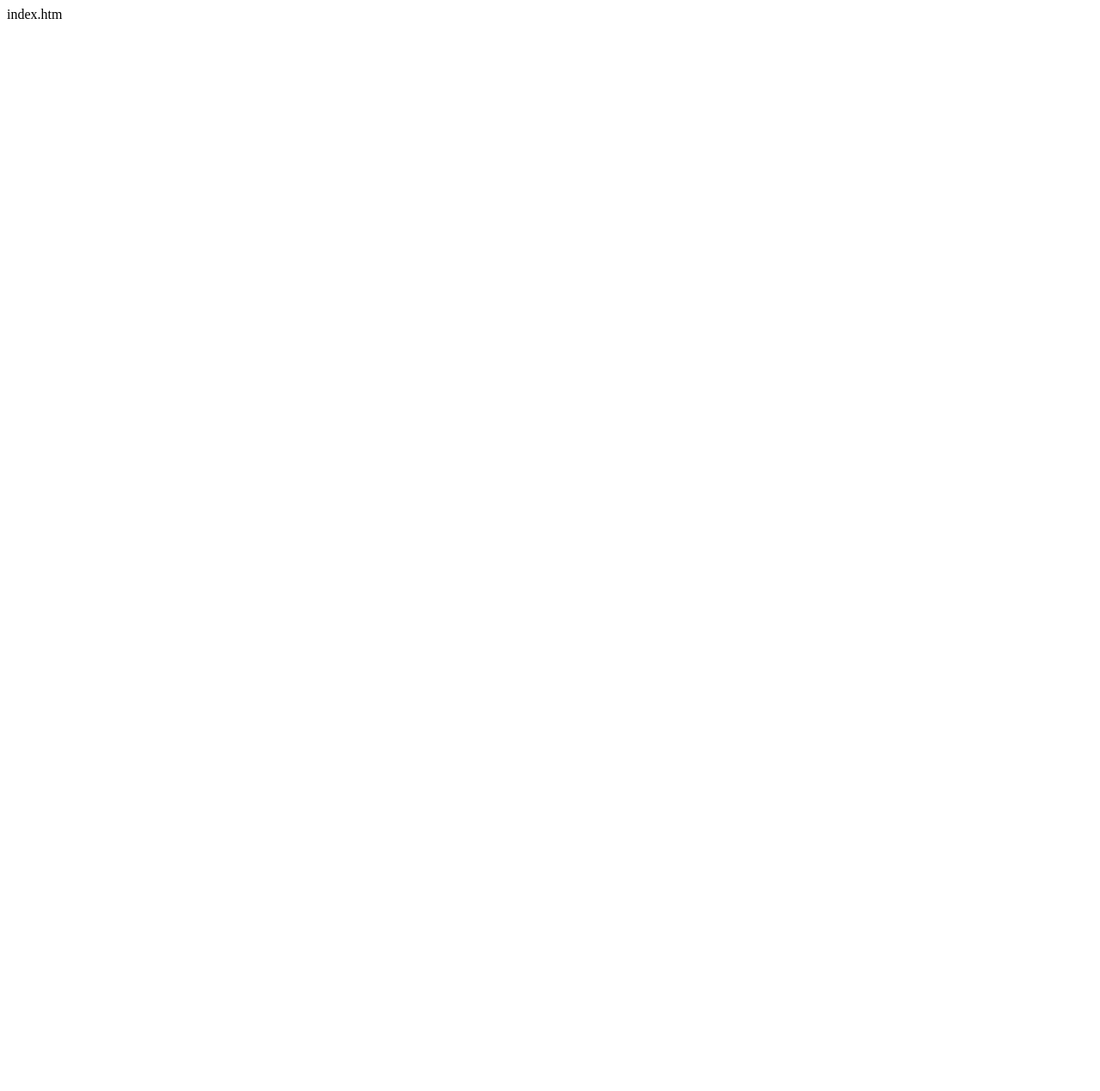
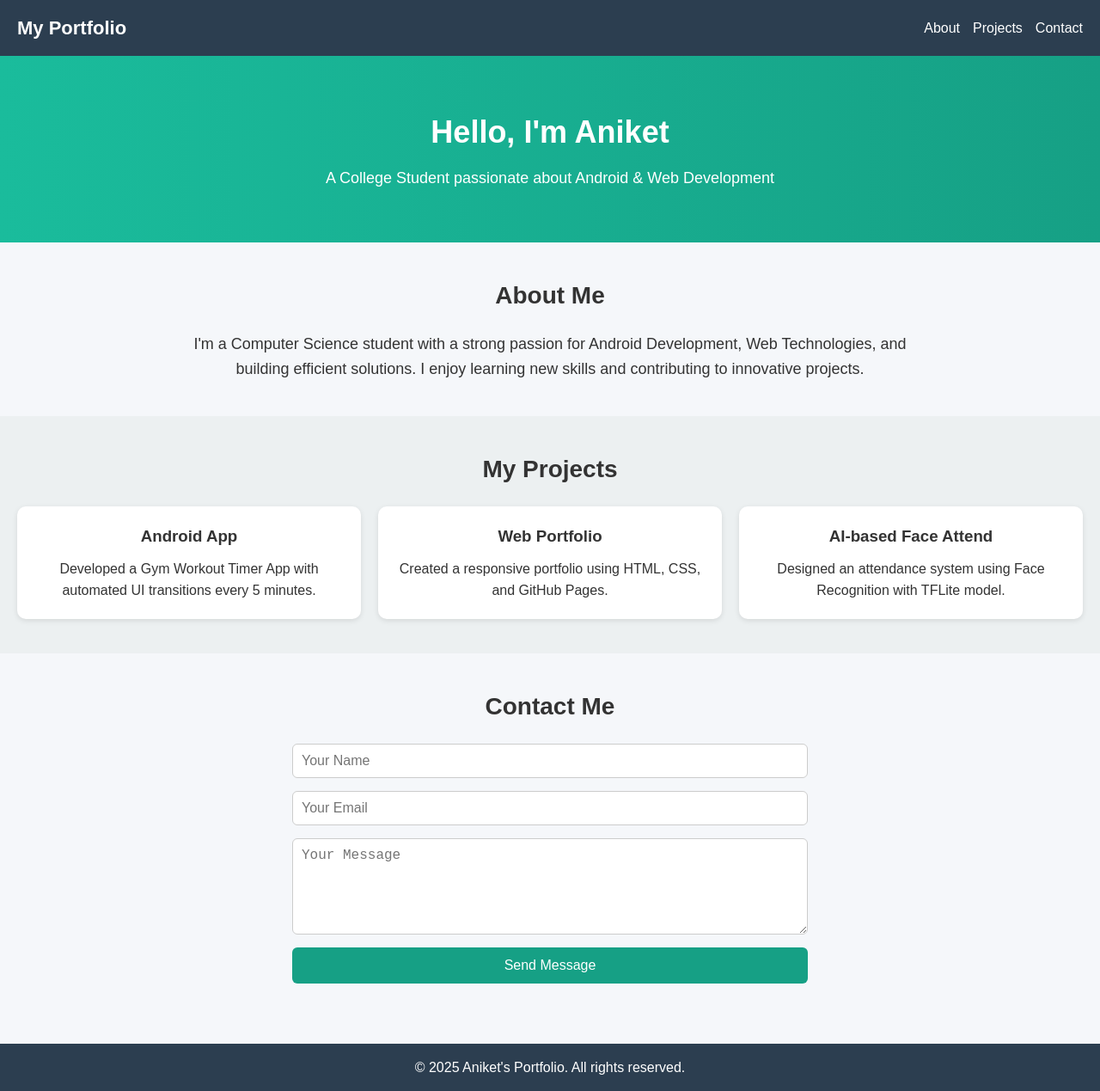
Before and after one commit to Diksha-Pathare/StudentManagement, a plain HTML site: page index.html in a window 1280 px wide. Shown: the whole page at 86% size. Before the commit the page ends 800 px from the top, so only its background shows below. Drawn offline with Linux system fonts and the light colour scheme.

Commit message:
Update code First Templete Created

```diff
--- a/index.html
+++ b/index.html
@@ -1 +1,250 @@
-index.htm
+<!DOCTYPE html>
+<html lang="en">
+<head>
+  <meta charset="UTF-8">
+  <meta name="viewport" content="width=device-width, initial-scale=1.0">
+  <title>College Student Portfolio</title>
+  <style>
+    /* Reset */
+    * {
+      margin: 0;
+      padding: 0;
+      box-sizing: border-box;
+    }
+
+    body {
+      font-family: Arial, sans-serif;
+      line-height: 1.6;
+      background: #f5f7fa;
+      color: #333;
+    }
+
+    /* Navbar */
+    header {
+      background: #2c3e50;
+      color: #fff;
+      padding: 15px 20px;
+      display: flex;
+      justify-content: space-between;
+      align-items: center;
+    }
+
+    header h1 {
+      font-size: 22px;
+    }
+
+    nav ul {
+      list-style: none;
+      display: flex;
+      gap: 15px;
+    }
+
+    nav ul li a {
+      color: #fff;
+      text-decoration: none;
+      font-size: 16px;
+      transition: 0.3s;
+    }
+
+    nav ul li a:hover {
+      color: #1abc9c;
+    }
+
+    /* Hero Section */
+    .hero {
+      text-align: center;
+      padding: 60px 20px;
+      background: linear-gradient(to right, #1abc9c, #16a085);
+      color: #fff;
+    }
+
+    .hero h2 {
+      font-size: 36px;
+      margin-bottom: 10px;
+    }
+
+    .hero p {
+      font-size: 18px;
+    }
+
+    /* About Section */
+    .about {
+      padding: 40px 20px;
+      max-width: 900px;
+      margin: auto;
+    }
+
+    .about h2 {
+      text-align: center;
+      margin-bottom: 20px;
+      font-size: 28px;
+    }
+
+    .about p {
+      text-align: center;
+      font-size: 18px;
+    }
+
+    /* Skills/Projects */
+    .projects {
+      padding: 40px 20px;
+      background: #ecf0f1;
+    }
+
+    .projects h2 {
+      text-align: center;
+      margin-bottom: 20px;
+      font-size: 28px;
+    }
+
+    .project-grid {
+      display: grid;
+      grid-template-columns: repeat(auto-fit, minmax(250px, 1fr));
+      gap: 20px;
+    }
+
+    .project {
+      background: #fff;
+      padding: 20px;
+      border-radius: 10px;
+      box-shadow: 0 2px 6px rgba(0,0,0,0.1);
+      text-align: center;
+    }
+
+    .project h3 {
+      margin-bottom: 10px;
+    }
+
+    /* Contact */
+    .contact {
+      padding: 40px 20px;
+    }
+
+    .contact h2 {
+      text-align: center;
+      margin-bottom: 20px;
+      font-size: 28px;
+    }
+
+    .contact form {
+      max-width: 600px;
+      margin: auto;
+      display: flex;
+      flex-direction: column;
+      gap: 15px;
+    }
+
+    .contact input,
+    .contact textarea {
+      padding: 10px;
+      border: 1px solid #ccc;
+      border-radius: 6px;
+      font-size: 16px;
+      width: 100%;
+    }
+
+    .contact button {
+      padding: 12px;
+      background: #16a085;
+      color: #fff;
+      border: none;
+      border-radius: 6px;
+      font-size: 16px;
+      cursor: pointer;
+      transition: 0.3s;
+    }
+
+    .contact button:hover {
+      background: #1abc9c;
+    }
+
+    /* Footer */
+    footer {
+      background: #2c3e50;
+      color: #fff;
+      text-align: center;
+      padding: 15px;
+      margin-top: 30px;
+    }
+
+    /* Responsive */
+    @media (max-width: 768px) {
+      nav ul {
+        flex-direction: column;
+        align-items: center;
+      }
+      .hero h2 {
+        font-size: 28px;
+      }
+      .about p, .hero p {
+        font-size: 16px;
+      }
+    }
+  </style>
+</head>
+<body>
+
+  <!-- Navbar -->
+  <header>
+    <h1>My Portfolio</h1>
+    <nav>
+      <ul>
+        <li><a href="#about">About</a></li>
+        <li><a href="#projects">Projects</a></li>
+        <li><a href="#contact">Contact</a></li>
+      </ul>
+    </nav>
+  </header>
+
+  <!-- Hero -->
+  <section class="hero">
+    <h2>Hello, I'm Aniket</h2>
+    <p>A College Student passionate about Android & Web Development</p>
+  </section>
+
+  <!-- About -->
+  <section class="about" id="about">
+    <h2>About Me</h2>
+    <p>
+      I'm a Computer Science student with a strong passion for Android Development, Web Technologies,
+      and building efficient solutions. I enjoy learning new skills and contributing to innovative projects.
+    </p>
+  </section>
+
+  <!-- Projects -->
+  <section class="projects" id="projects">
+    <h2>My Projects</h2>
+    <div class="project-grid">
+      <div class="project">
+        <h3>Android App</h3>
+        <p>Developed a Gym Workout Timer App with automated UI transitions every 5 minutes.</p>
+      </div>
+      <div class="project">
+        <h3>Web Portfolio</h3>
+        <p>Created a responsive portfolio using HTML, CSS, and GitHub Pages.</p>
+      </div>
+      <div class="project">
+        <h3>AI-based Face Attend</h3>
+        <p>Designed an attendance system using Face Recognition with TFLite model.</p>
+      </div>
+    </div>
+  </section>
+
+  <!-- Contact -->
+  <section class="contact" id="contact">
+    <h2>Contact Me</h2>
+    <form>
+      <input type="text" placeholder="Your Name" required>
+      <input type="email" placeholder="Your Email" required>
+      <textarea rows="5" placeholder="Your Message" required></textarea>
+      <button type="submit">Send Message</button>
+    </form>
+  </section>
+
+  <!-- Footer -->
+  <footer>
+    <p>&copy; 2025 Aniket's Portfolio. All rights reserved.</p>
+  </footer>
+
+</body>
+</html>
```
